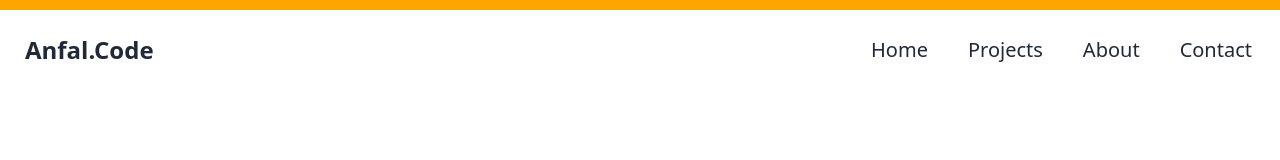
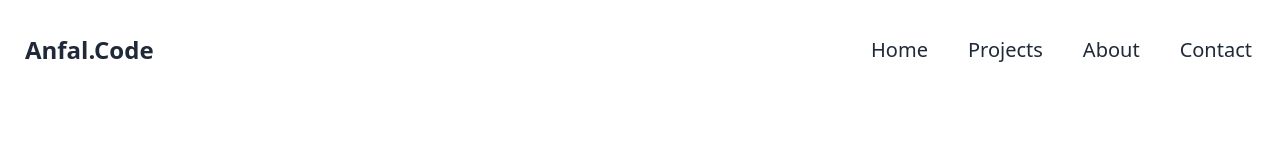
Before and after one commit to anfal11/my-portfolio, a React (Vite) app: page / in a window 1280 px wide. Shown: the top 160 px of the page. Built offline with nearby package versions, Linux system fonts and the light colour scheme.

Commit message:
nav changed

```diff
--- a/src/Shared/Navbar.jsx
+++ b/src/Shared/Navbar.jsx
@@ -31,7 +31,7 @@ const Navbar = () => {
   );
 
   return (
-    <div className="navbar bg-white sticky z-40 max-w-[1520px] mx-auto top-0 pt-5 bg-opacity-0">
+    <div className="navbar bg-white sticky z-40 max-w-[1520px] mx-auto top-0 pt-5">
       <div className="navbar-start">
         <div className="dropdown">
           <div tabIndex={0} role="button" className="btn btn-ghost lg:hidden">
```
